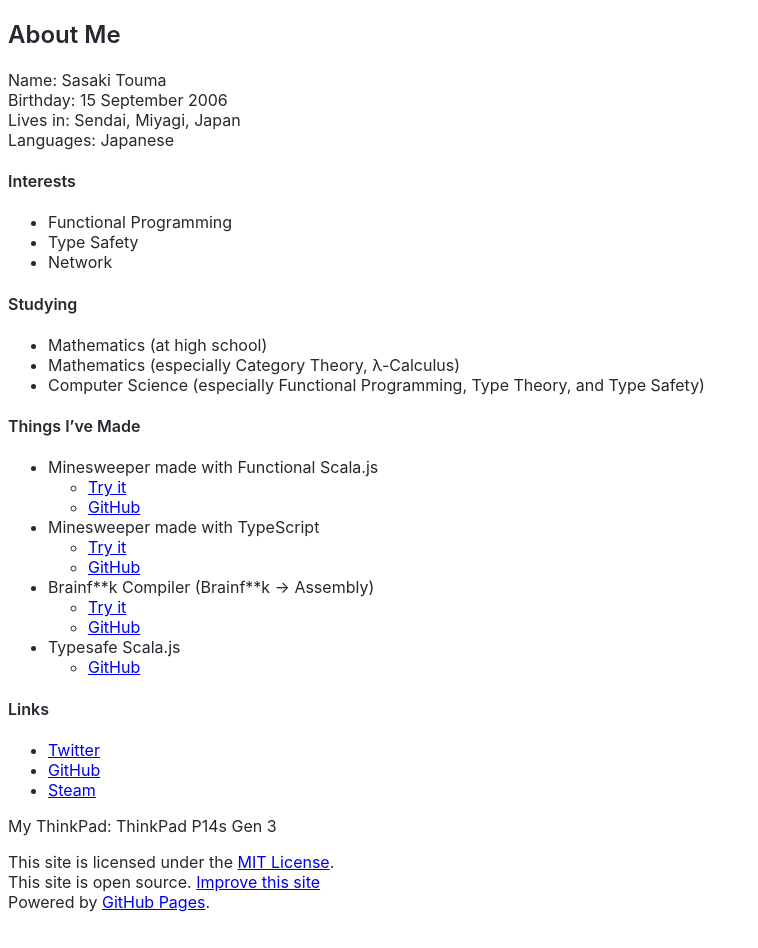
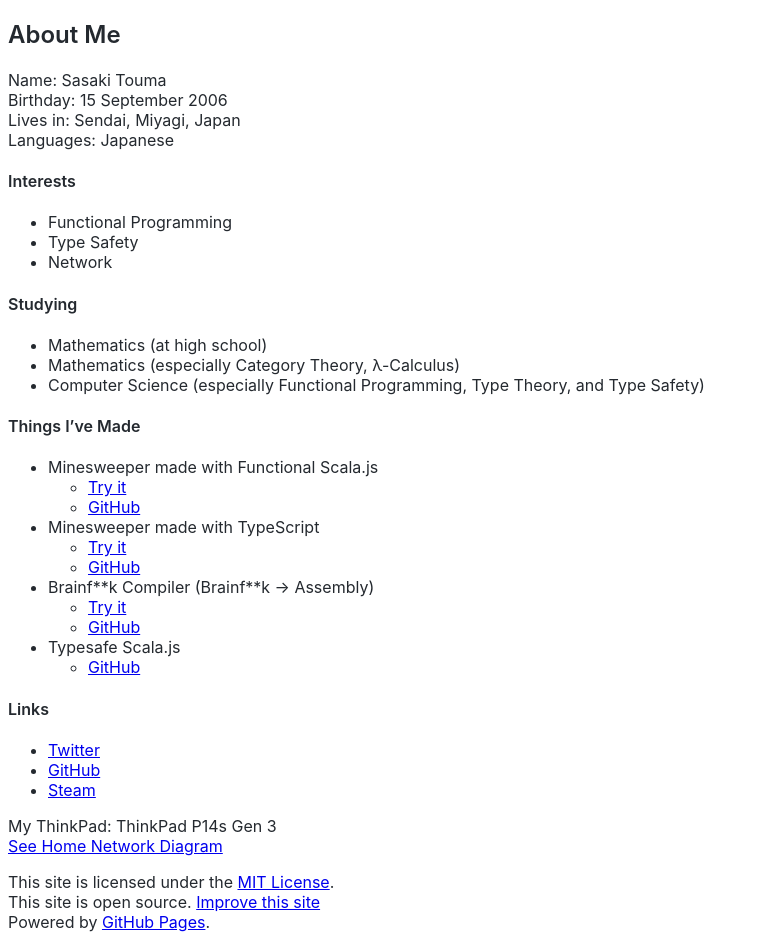
Before and after one commit to t-sasaki915/t-sasaki-net, a Jekyll site: the page built from docs/index.md, in a window 1280 px wide. Shown: the whole page, without its empty margins (0-758 px from the left). Built offline with Jekyll 4.4.1, drawn with Linux system fonts in a browser that asks for light colours; Markdown is read by kramdown in place of the engine named in the settings.

Commit message:
Update index.md

```diff
--- a/docs/index.md
+++ b/docs/index.md
@@ -39,3 +39,5 @@ Languages: Japanese
 * [Steam](https://steamcommunity.com/profiles/76561199242758778)
 
 My ThinkPad: ThinkPad P14s Gen 3
+<br>
+[See Home Network Diagram](/network-diagram)
```
